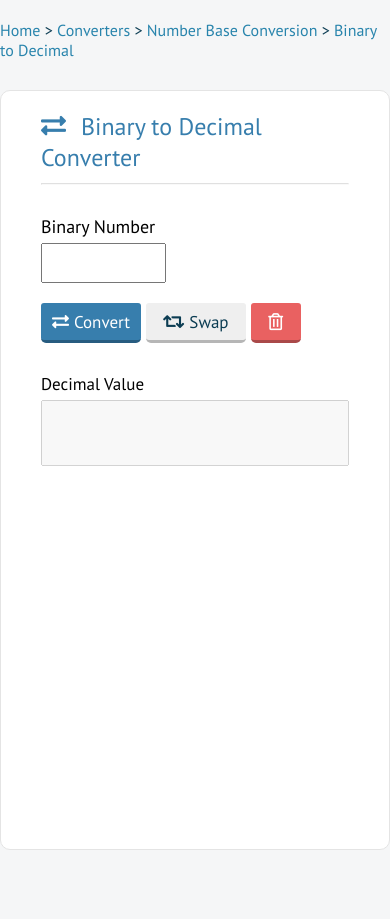
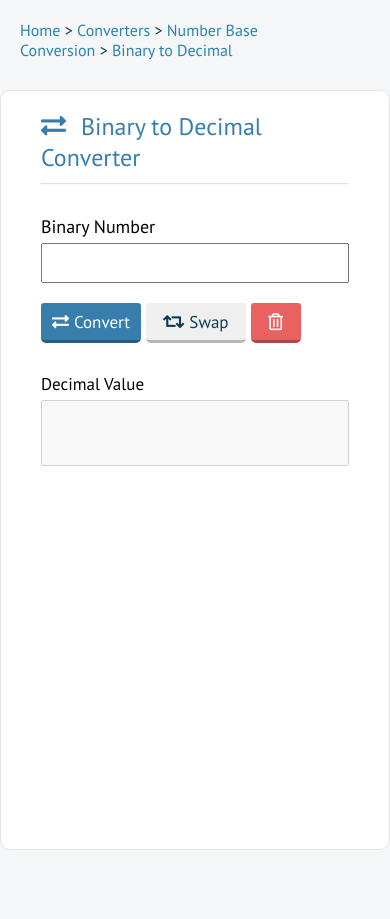
Before and after one commit to arads7420/calcsite, a Django app: page /converters/numberbase/binary-to-decimal/ in a window 390 px wide. Shown: the part 80-999 px from the top of the page. Run offline with Django 3.2, Linux system fonts and the light colour scheme.

Commit message:
Minor fixes

```diff
--- a/calculatorsite/basesite/static/basesite/_converters.scss
+++ b/calculatorsite/basesite/static/basesite/_converters.scss
@@ -86,6 +86,7 @@
     width: 75%;
     margin: auto;
     margin-top: 20px;
+    margin-left: 40px;
     p a {
         text-decoration: none;
         font-family: 'PT Sans', sans-serif;
@@ -255,7 +256,7 @@ hr {
     }
     .app-form {
         input[type=text] {
-            max-width: 250px;
+            width: 100%;
         }
         select {
             max-width: 250px;
@@ -278,6 +279,10 @@ hr {
     .output-box {
         width: 100%;
     }
+    .path {
+        margin-left: 20px;
+        max-width: 70%;
+    }
 }
 
 @media screen and (min-width: 872px) {
--- a/calculatorsite/basesite/static/basesite/style.css
+++ b/calculatorsite/basesite/static/basesite/style.css
@@ -548,6 +548,7 @@ nav {
   width: 75%;
   margin: auto;
   margin-top: 20px;
+  margin-left: 40px;
 }
 
 .path p a {
@@ -758,7 +759,7 @@ hr {
     width: 100%;
   }
   .app-form input[type=text] {
-    max-width: 250px;
+    width: 100%;
   }
   .app-form select {
     max-width: 250px;
@@ -778,6 +779,10 @@ hr {
   .output-box {
     width: 100%;
   }
+  .path {
+    margin-left: 20px;
+    max-width: 70%;
+  }
 }
 
 @media screen and (min-width: 872px) {
```
Also changed, not shown: 1 other file.
